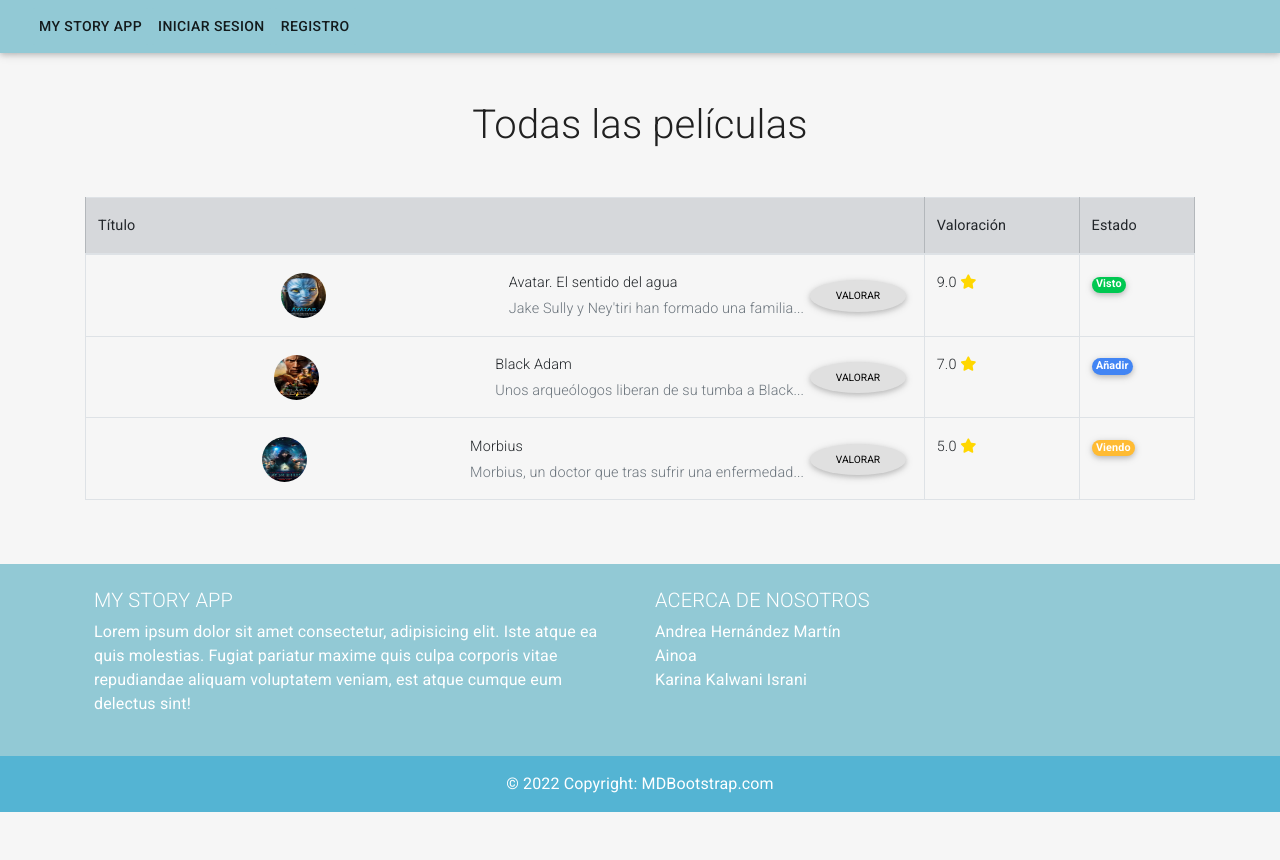
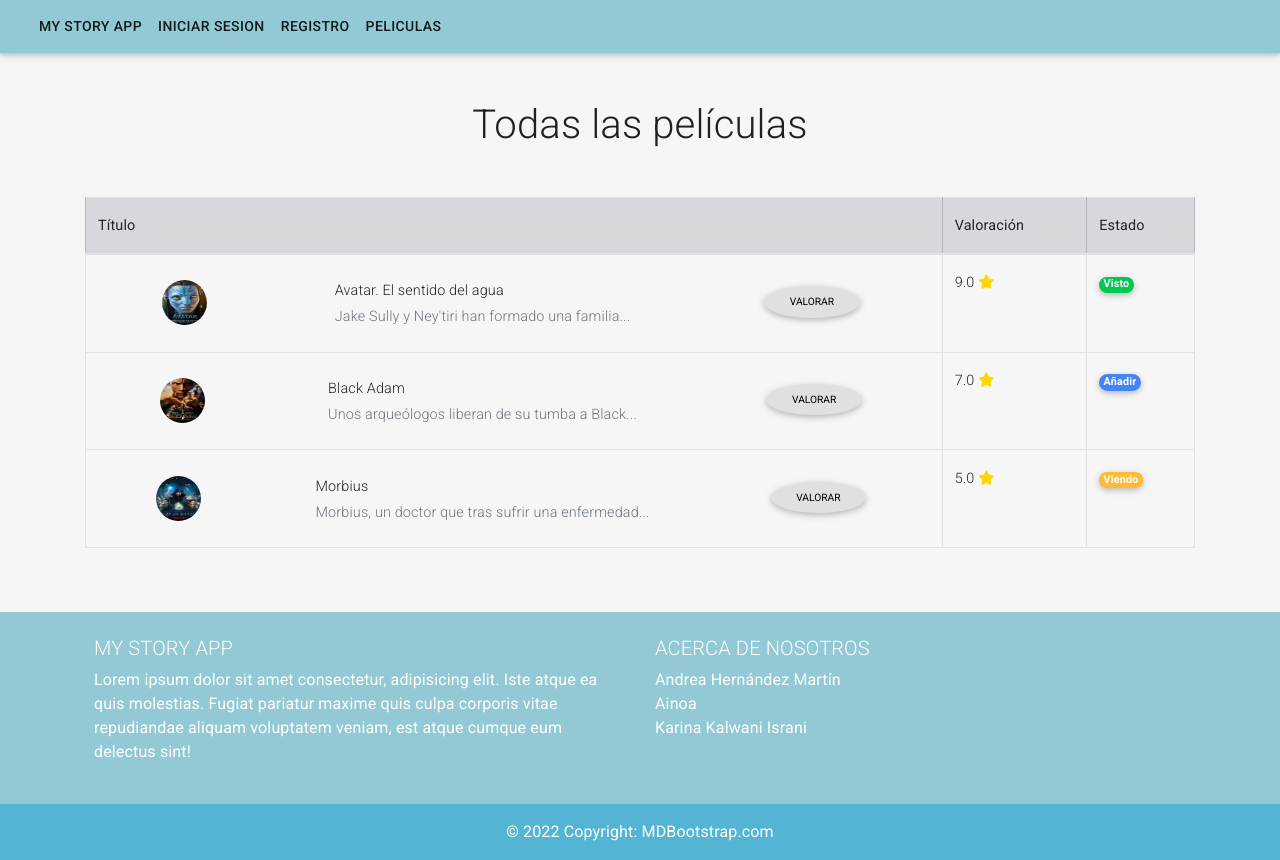
Before and after one commit to SyTW2223/E05, a React (Create React App) app: page /listFilm in a window 1280 px wide. Before the commit the page ends 812 px from the top, so only its background shows below. Built offline with nearby package versions, Linux system fonts and the light colour scheme.

Commit message:
trying to fix film table

```diff
--- a/src/components/film/listFilm.components.js
+++ b/src/components/film/listFilm.components.js
@@ -18,20 +18,24 @@ export default function ListFilm() {
       <MDBTableBody>
         <tr>
           <td>
-            <div className='d-flex align-items-center'>
+            <div className='d-flex justify-content-around'>
+              <div className='p-2'>
                 <img
                   src={require('../../assets/avatar.jpg')}
                   alt='Cartelera Avatar 2'
                   style={{ width: '45px', height: '45px' }}
                   className='rounded-circle'
                 />
-              <div className='ms-3'>
+              </div>
+              <div className='p-2'>
                 <p className='fw-bold mb-1'>Avatar. El sentido del agua</p>
                 <p className='text-muted mb-0'>Jake Sully y Ney'tiri han formado una familia...</p>
               </div>
+              <div className='p-2'>
                 <MDBBtn className='rounded-circle' color='light' size='sm'>
                   Valorar
                 </MDBBtn>
+              </div>
             </div>
           </td>
           <td>
@@ -45,20 +49,24 @@ export default function ListFilm() {
         </tr>
         <tr>
           <td>
-            <div className='d-flex align-items-center'>
+            <div className='d-flex justify-content-around'>
+              <div className='p-2'>
                 <img
                   src={require('../../assets/black-adam.jpg')}
                   alt='Cartelera Black Adam'
                   style={{ width: '45px', height: '45px' }}
                   className='rounded-circle'
                 />
-              <div className='ms-3'>
+              </div>
+              <div className='p-2'>
                 <p className='fw-bold mb-1'>Black Adam</p>
                 <p className='text-muted mb-0'>Unos arqueólogos liberan de su tumba a Black...</p>
               </div>
+              <div className='p-2'>
                 <MDBBtn className='rounded-circle' color='light' size='sm'>
                     Valorar
                 </MDBBtn>
+              </div>
             </div>
           </td>
           <td>
@@ -72,20 +80,24 @@ export default function ListFilm() {
         </tr>
         <tr>
           <td>
-            <div className='d-flex align-items-center'>
+            <div className='d-flex justify-content-around'>
+              <div className='p-2'>
                 <img
                   src={require('../../assets/morbius.jpg')}
                   alt='Cartelera Morbius'
                   style={{ width: '45px', height: '45px' }}
                   className='rounded-circle'
                 />
-              <div className='ms-3'>
+              </div>
+              <div className='p-2'>
                 <p className='fw-bold mb-1'>Morbius</p>
                 <p className='text-muted mb-0'>Morbius, un doctor que tras sufrir una enfermedad...</p>
               </div>
+              <div className='p-2'>
                 <MDBBtn className='rounded-circle' color='light' size='sm'>
                     Valorar
                 </MDBBtn>
+              </div>
             </div>
           </td>
           <td>
--- a/src/components/navbar/navbar.component.js
+++ b/src/components/navbar/navbar.component.js
@@ -95,6 +95,16 @@ export const Navbar = () => {
                 }}
               >Registro</Button>)
             }
+            { isLoggedIn === false && (
+              <Button
+                component={Link} to="/listFilm"
+                color="inherit"
+                sx={{
+                  color: 'inherit',
+                  backgroundColor: 'primary.main'
+                }}
+              >Peliculas</Button>)
+            }
           </MDBNavbarNav>
         </MDBCollapse>
       </MDBContainer>
```
Lines whose indentation alone changed are shown as unchanged.
